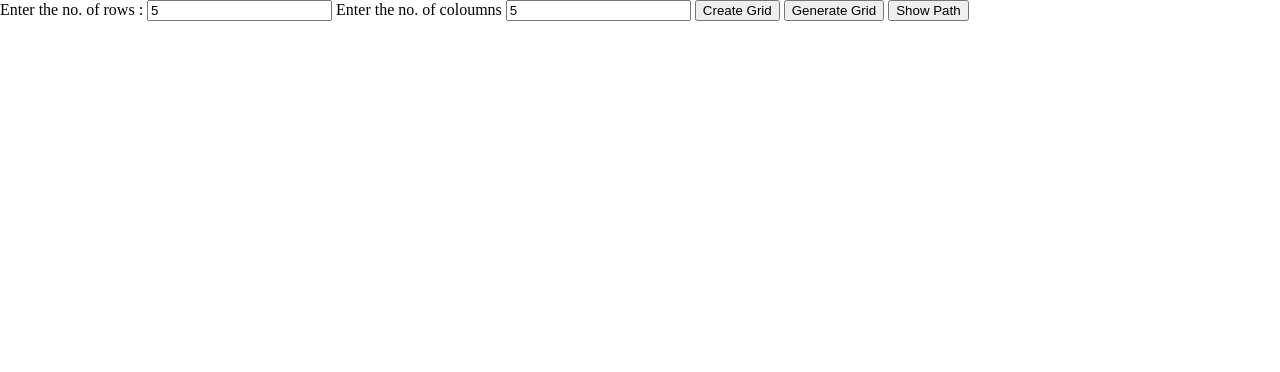
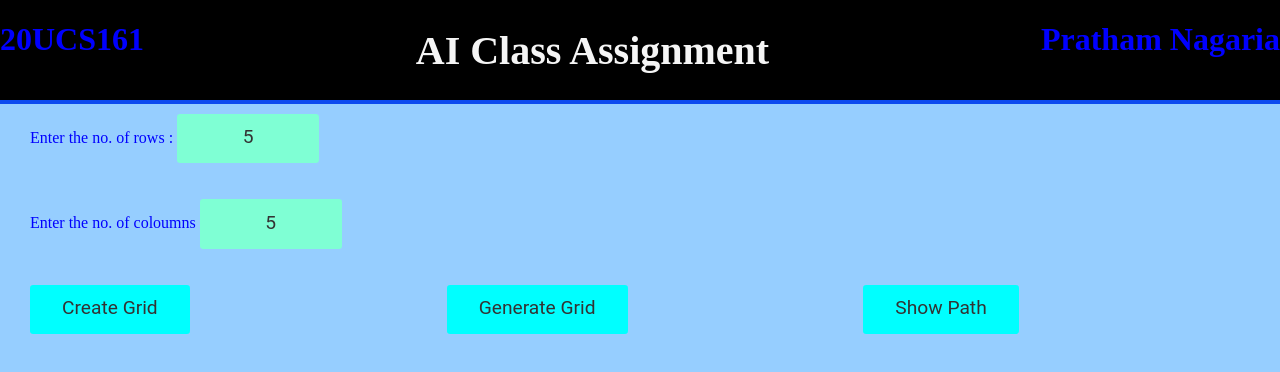
Before and after one commit to prathamn1/MicroMouse, a plain HTML site: page index.html in a window 1280 px wide. Drawn offline with Linux system fonts and the light colour scheme.

Commit message:
First Commit

```diff
--- a/index.html
+++ b/index.html
@@ -7,16 +7,29 @@
     <link rel="stylesheet" href="style.css">
 </head>
 <body>
-    <header></header>
+    <header>
+        <h1 id="roll">20UCS161</h1>
+        <h1 class="main-heading">AI Class Assignment</h1>
+        <h1 id="name">Pratham Nagaria</h1>
+    </header>
     <main>
-        <label for="row-no">Enter the no. of rows : </label>
-        <input type="number" name="row" id="row-no" value="5">
-        <label for="col-no">Enter the no. of coloumns</label>
-        <input type="number" name="col" id="col-no" value="5">
+        <div class="wrap-input">
+            <label for="row-no">Enter the no. of rows : </label>
+            <input type="number" name="row" id="row-no" value="5" min="1" max="150">
+            <br>
+            <br>
+            <br>
+            <label for="col-no">Enter the no. of coloumns</label>
+            <input type="number" name="col" id="col-no" value="5" min="1" max="150">
+        </div>
+        <br>
+        <br>
 
-        <button type="button" onclick="create_grid()">Create Grid</button>
-        <button type="button" onclick="generate_grid()">Generate Grid</button>
-        <button type="button" onclick="show_path()">Show Path</button>
+        <div class="button-wrap">
+            <button type="button" onclick="create_grid()">Create Grid</button>
+            <button type="button" onclick="generate_grid()">Generate Grid</button>
+            <button type="button" onclick="show_path()">Show Path</button>
+        </div>
         <section id="grid-section" >
             <div id="matrix-grid"></div>
         </section>
--- a/style.css
+++ b/style.css
@@ -1,6 +1,33 @@
-html,body {
-    padding :0;
-    margin:0;
+html,
+body {
+  width: 100%;
+  padding: 0;
+  margin: 0;
+  color: blue;
+  background-color: rgb(150, 206, 255);
+}
+
+input::-webkit-outer-spin-button,
+input::-webkit-inner-spin-button {
+  -webkit-appearance: none;
+  margin: 0;
+}
+
+header {
+
+    background-color: black;
+    height: 100px;
+    width: 100%;
+    display: flex;
+    border-bottom: 4px solid rgb(13, 74, 239);
+}
+
+header .main-heading {
+    font-size: 2.5rem;
+    justify-content: center;
+    /* text-align: center; */
+    color: whitesmoke;
+    margin: auto;
 }
 
 #grid-section {
@@ -41,7 +68,7 @@ html,body {
 }
 
 .path {
-    background-color: rgb(100, 149, 237,0.5);
+    background-color: rgba(0, 255, 0,1);
 }
 
 
@@ -51,3 +78,64 @@ html,body {
     margin:50% 50%;
     color:rgba(30, 0, 255, 0.3);
 }
+
+
+input {
+    background-color: aquamarine;
+    width: fit-content;
+    margin: auto;
+}
+
+button {
+    width: fit-content;
+    background-color: aqua;
+    margin-bottom: 10px;
+
+}
+
+input,
+button {
+    text-align: center;
+    font-family: "Roboto", sans-serif;
+    color: #333;
+    font-size: 1.2rem;
+    padding: 0.7rem 2rem;
+    border-radius: 0.2rem;
+    border: none;
+    border-bottom: 0.3rem solid transparent;
+    transition: all 0.3s;
+}
+
+
+button:hover {
+    transition: background-color,0.7s;
+    background-color: rgb(35, 35, 251);
+    color:whitesmoke;
+}
+
+main {
+  margin-left: 30px;
+}
+
+input:focus {
+    background-color: antiquewhite;
+}
+
+.wrap-input {
+    margin-top:10px;
+}
+
+.button-wrap {
+
+    grid-template-columns: 1fr 1fr 1fr;
+    display: grid;
+}
+
+input:invalid {
+    background-color: rgb(202, 98, 98);
+    border: 5px solid red;
+}
+
+footer {
+    margin-top: 30px;
+}
```
